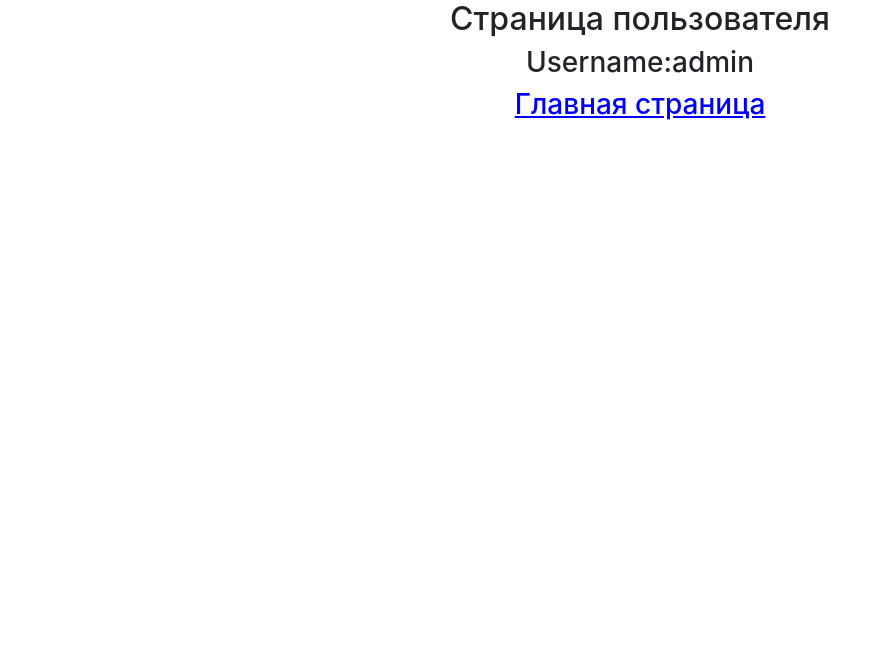
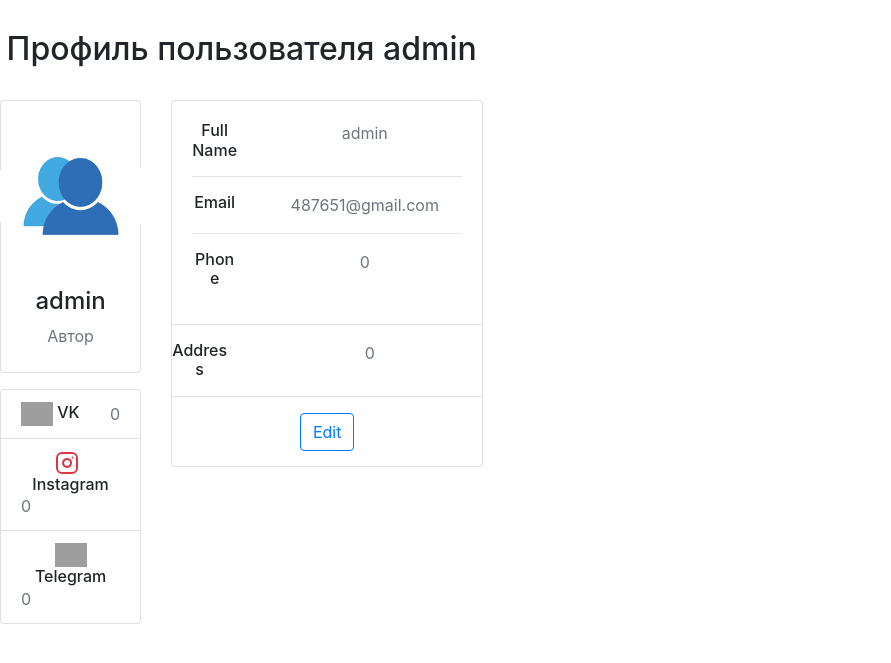
Before and after one commit to user487652/pyll, a Django app: page /users/profile in a window 1280 px wide. Shown: the top 663 px of the page, without its empty margins (0-891 px from the left). Run offline with Django 4.2, Linux system fonts and the light colour scheme; a user stored in the database is signed in; data comes from the database, SQL or seed files in the repository; both versions use the stored data as it was after the commit; some libraries are stand-ins or nearby versions; grey boxes are pictures that could not be loaded.

Commit message:
09122023

```diff
--- a/NewStudyRostelecom/users/models.py
+++ b/NewStudyRostelecom/users/models.py
@@ -3,12 +3,17 @@ from django.contrib.auth.models import User
 
 
 class Account(models.Model):
-    gender_choices=(('M','Male'),('F','Female'),('N/A','Not answered'))
-    user=models.OneToOneField(User,on_delete=models.CASCADE,primary_key=True)
-    nickname=models.CharField(max_length=100)
-    birthday=models.DateField(null=True)
-    gender=models.CharField(choices=gender_choices,max_length=20)
-    account_image=models.ImageField(default='default.jpg',upload_to='account_images')
+    gender_choices = (('M', 'Male'), ('F', 'Female'), ('N/A', 'Not answered'))
+    user = models.OneToOneField(User, on_delete=models.CASCADE, primary_key=True)
+    nickname = models.CharField(max_length=100)
+    birthday = models.DateField(null=True)
+    gender = models.CharField(choices=gender_choices, max_length=20)
+    account_image = models.ImageField(default='default.jpg', upload_to='account_images')
+    address = models.CharField(max_length=100)
+    vk = models.CharField(max_length=100)
+    instagram = models.CharField(max_length=100)
+    telegram = models.CharField(max_length=100)
+    phone = models.CharField(max_length=20)
 
     def __str__(self):
         return f"{self.user.username}'s account"
--- a/NewStudyRostelecom/users/templates/users/profile.html
+++ b/NewStudyRostelecom/users/templates/users/profile.html
@@ -5,12 +5,114 @@
 {% block content %}
 
 
-<div class="text-center">
-    <h2>Страница пользователя</h2>
-    <h3>Username:{{ request.user }}</h3>
-    <h3><a href="{% url 'home' %}" class="podcherk">
-        Главная страница </a></h3>
+<!--<div class="text-center">-->
+<!--    <h2>Страница пользователя</h2>-->
+<!--    <h3>Username:{{ request.user }}</h3>-->
+<!--    <h3><a href="{% url 'home' %}" class="podcherk">-->
+<!--        Главная страница </a></h3>-->
+<!--</div>-->
+
+<div class="row">
+    <div class="text-center" style="margin-top:30px;">
+        <h2>Профиль пользователя {{ request.user.username }}</h2>
+        <br>
+        <div class="row gutters-sm">
+            <div class="col-md-4 mb-3">
+                <div class="card">
+                    <div class="card-body">
+                        <div class="d-flex flex-column align-items-center text-center">
+                            <img src="{{ request.user.account.account_image.url }}" alt="{{ request.user.username }}"
+                                 class="rounded-circle" width="150">
+                            <div class="mt-3">
+                                <h4> {{ request.user.username }}</h4>
+                                <p class="text-secondary mb-1"> {% if request.user.is_staff %} Автор {% endif %}</p>
+                            </div>
+                        </div>
+                    </div>
+                </div>
+                <div class="card mt-3">
+                    <ul class="list-group list-group-flush">
+                        <li class="list-group-item d-flex justify-content-between align-items-center flex-wrap">
+                            <h6 class="mb-0">
+                                <img src="{% static 'main/img/vk.png' %}" style="height:24px; width:auto;">
+                                VK
+                            </h6>
+                            <span class="text-secondary">{{ request.user.account.vk }}</span>
+                        </li>
+                        <li class="list-group-item d-flex justify-content-between align-items-center flex-wrap">
+                            <h6 class="mb-0">
+                                <svg xmlns="http://www.w3.org/2000/svg" width="24" height="24" viewBox="0 0 24 24"
+                                     fill="none" stroke="currentColor" stroke-width="2" stroke-linecap="round"
+                                     stroke-linejoin="round"
+                                     class="feather feather-instagram mr-2 icon-inline text-danger">
+                                    <rect x="2" y="2" width="20" height="20" rx="5" ry="5"></rect>
+                                    <path d="M16 11.37A4 4 0 1 1 12.63 8 4 4 0 0 1 16 11.37z"></path>
+                                    <line x1="17.5" y1="6.5" x2="17.51" y2="6.5"></line>
+                                </svg>
+                                Instagram
+                            </h6>
+                            <span class="text-secondary">{{ request.user.account.instagram }}</span>
+                        </li>
+                        <li class="list-group-item d-flex justify-content-between align-items-center flex-wrap">
+                            <h6 class="mb-0">
+                                <img src="{% static 'main/img/telegram.png' %}" style="height:24px; width:auto;">
+                                Telegram
+                            </h6>
+                            <span class="text-secondary">{{ request.user.account.telegram }}</span>
+                        </li>
+                    </ul>
+                </div>
+            </div>
+            <div class="col-md-8">
+                <div class="card mb-3">
+                    <div class="card-body">
+                        <div class="row">
+                            <div class="col-sm-3">
+                                <h6 class="mb-0">Full Name</h6>
+                            </div>
+                            <div class="col-sm-9 text-secondary">
+                                {{ request.user.username }}
+                            </div>
+                        </div>
+                        <hr>
+                        <div class="row">
+                            <div class="col-sm-3">
+                                <h6 class="mb-0">Email</h6>
+                            </div>
+                            <div class="col-sm-9 text-secondary">
+                                {{ request.user.email }}
+                            </div>
+                        </div>
+                        <hr>
+                        <div class="row">
+                            <div class="col-sm-3">
+                                <h6 class="mb-0">Phone</h6>
+                            </div>
+                            <div class="col-sm-9 text-secondary">
+                                {{ request.user.account.phone }}
+                            </div>
+                        </div>
+                    </div>
+                    <hr>
+                    <div class="row">
+                        <div class="col-sm-3">
+                            <h6 class="mb-0">Address</h6>
+                        </div>
+                        <div class="col-sm-9 text-secondary">
+                            {{ request.user.account.address }}
+                        </div>
+                    </div>
+                    <hr>
+
+                    <div class="text-center">
+                        <a class="btn btn-outline-primary" style="margin-bottom:15px;"
+                           href="{% url 'profile_update' %}">Edit</a>
+                    </div>
+
+                </div>
+            </div>
+        </div>
+    </div>
 </div>
 
-
 {% endblock content %}
--- a/NewStudyRostelecom/users/urls.py
+++ b/NewStudyRostelecom/users/urls.py
@@ -10,4 +10,6 @@ urlpatterns = [
     path('login', auth_views.LoginView.as_view(template_name='users/login.html'), name='login'),
     path('logout', auth_views.LogoutView.as_view(template_name='users/logout.html'), name='logout'),
     path('profile', views.profile, name='profile'),
+    path('profile/update', views.profile_update, name='profile_update'),
+    path('password', views.password_update, name='password'),
 ]
--- a/NewStudyRostelecom/users/views.py
+++ b/NewStudyRostelecom/users/views.py
@@ -32,8 +32,25 @@ def index(request):
     return HttpResponse('Приложение Users')
 
 def profile(request):
-    return render(request, 'users/profile.html')
+    context=dict()
+    return render(request, 'users/profile.html', context)
 
+from .forms import AccountUpdateForm, UserUpdateForm
+def profile_update(request):
+    user = request.user
+    account = Account.objects.get(user=user)
+    if request.method == "POST":
+        user_form = UserUpdateForm(request.POST, instance=user)
+        account_form = AccountUpdateForm(request.POST, request.FILES, instance=account)
+        if user_form.is_valid() and account_form.is_valid():
+            user_form.save()
+            account_form.save()
+            messages.success(request,"Профиль успешно обновлен")
+            return redirect('profile')
+    else:
+        context = {'account_form':AccountUpdateForm(instance=account),
+                   'user_form':UserUpdateForm(instance=user)}
+    return render(request,'users/edit_profile.html',context)
 
 def contact_page(request):
     if request.method == "POST":
@@ -48,3 +65,18 @@ def contact_page(request):
 
     context = {'form': form}
     return render(request, 'users/contact_page.html', context)
+
+from django.contrib.auth.forms import PasswordChangeForm
+from django.contrib.auth import update_session_auth_hash
+def password_update(request):
+    user = request.user
+    form = PasswordChangeForm(user,request.POST)
+    if request.method == 'POST':
+        if form.is_valid():
+            password_info = form.save()
+            update_session_auth_hash(request,password_info)
+            messages.success(request,'Пароль успешно изменен')
+            return redirect('profile')
+
+    context = {"form": form}
+    return render(request,'users/edit_password.html',context)
```
Also changed, not shown: NewStudyRostelecom/users/forms.py (+33 -0 lines), NewStudyRostelecom/users/templates/users/edit_password.html (added, +27 -0 lines), NewStudyRostelecom/users/templates/users/edit_profile.html (added, +124 -0 lines), NewStudyRostelecom/db.sqlite3.
